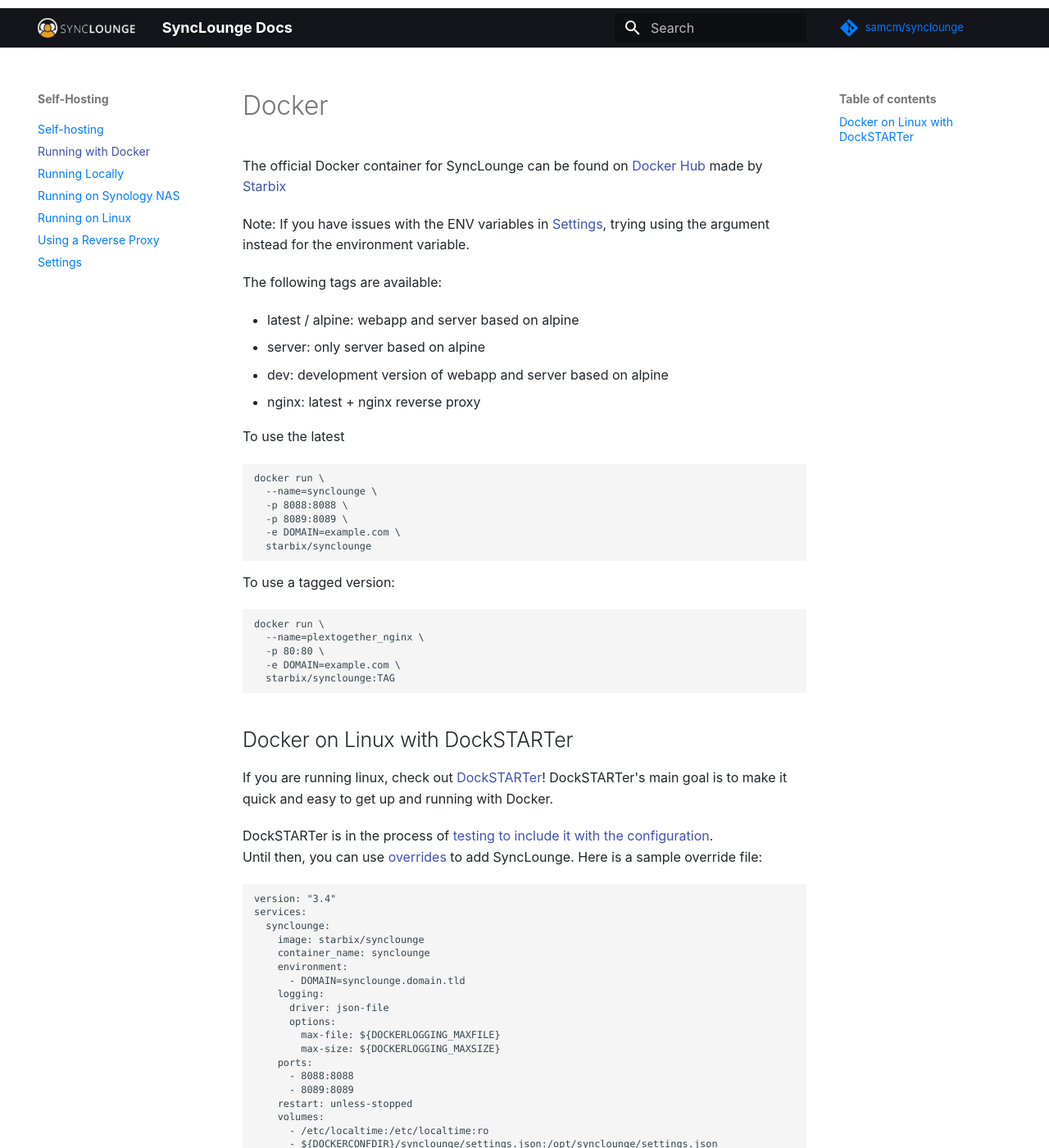
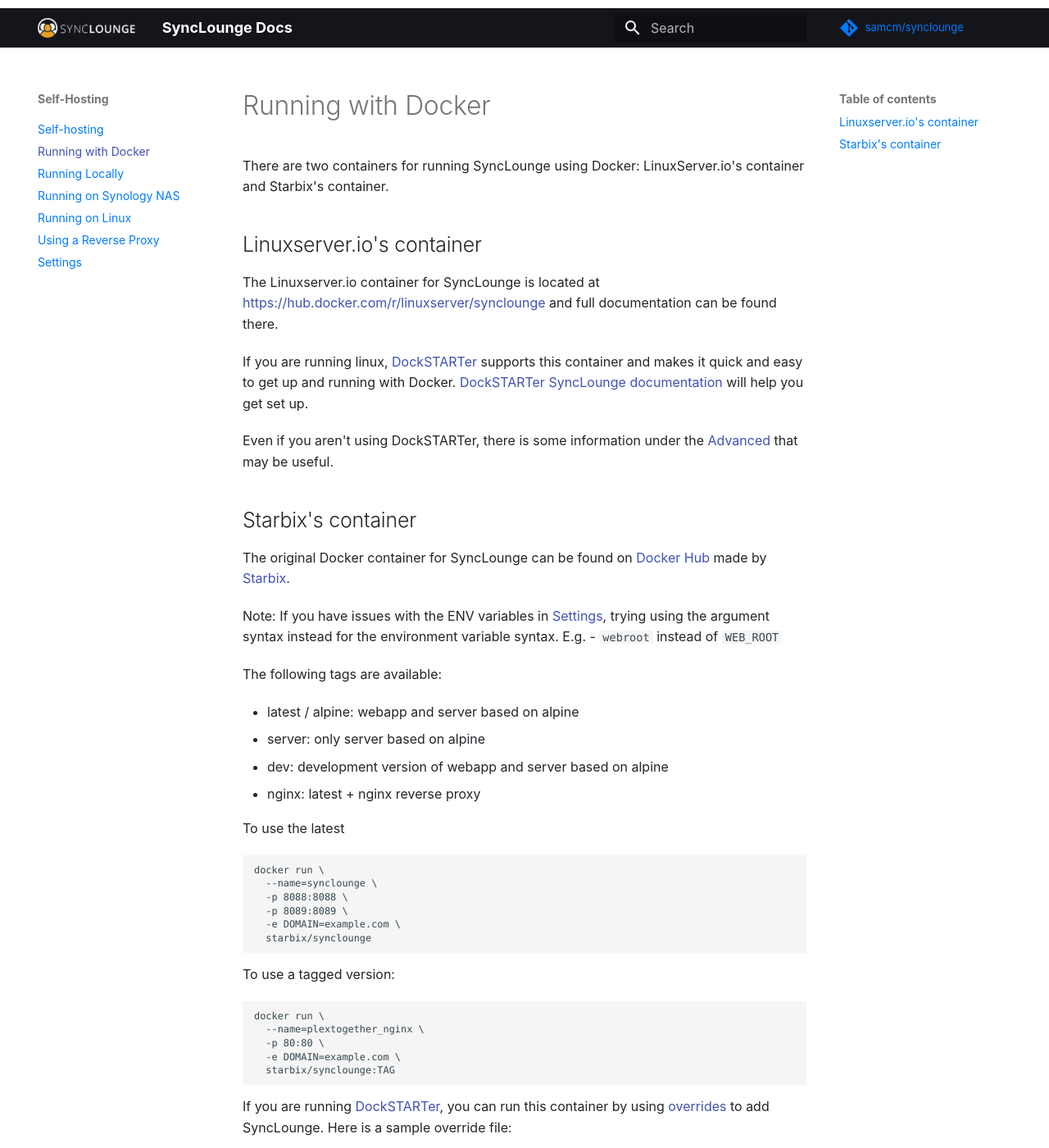
Before and after one commit to synclounge/docs.synclounge.tv, an MkDocs documentation site: the page built from docs/self-hosted/docker.md, in a window 1280 px wide and 1400 px high. Shown: the whole window at 82% size. Built offline with MkDocs 1.6.1 and Material for MkDocs 9.7.7, drawn with Linux system fonts in a browser that asks for light colours; comment, search, counter and statistics services are not loaded.

Commit message:
Update docker.md (#24)
Add LSIO container information and do a little restructuring.
Fix the title header

````diff
--- a/docs/self-hosted/docker.md
+++ b/docs/self-hosted/docker.md
@@ -1,9 +1,21 @@
 
-# Docker
+# Running with Docker
 
-The official Docker container for SyncLounge can be found on [Docker Hub](https://hub.docker.com/r/starbix/synclounge) made by [Starbix](https://github.com/Starbix/)
+There are two containers for running SyncLounge using Docker: LinuxServer.io's container and Starbix's container.
 
-Note: If you have issues with the ENV variables in [Settings](/self-hosted/settings/), trying using the argument instead for the environment variable.
+## Linuxserver.io's container
+
+The Linuxserver.io container for SyncLounge is located at [https://hub.docker.com/r/linuxserver/synclounge](https://hub.docker.com/r/linuxserver/synclounge) and full documentation can be found there.
+
+If you are running linux, [DockSTARTer](https://dockstarter.com/) supports this container and makes it quick and easy to get up and running with Docker. [DockSTARTer SyncLounge documentation](https://dockstarter.com/apps/synclounge/) will help you get set up.
+
+Even if you aren't using DockSTARTer, there is some information under the [Advanced](https://dockstarter.com/apps/synclounge/#advanced) that may be useful.
+
+## Starbix's container
+
+The original Docker container for SyncLounge can be found on [Docker Hub](https://hub.docker.com/r/starbix/synclounge) made by [Starbix](https://github.com/Starbix/).
+
+Note: If you have issues with the ENV variables in [Settings](/self-hosted/settings/), trying using the argument syntax instead for the environment variable syntax. E.g. - `webroot` instead of `WEB_ROOT`
 
 The following tags are available:
 
@@ -33,12 +45,7 @@
   starbix/synclounge:TAG
 ```
 
-## Docker on Linux with DockSTARTer
-
-If you are running linux, check out [DockSTARTer](https://dockstarter.com/)! DockSTARTer's main goal is to make it quick and easy to get up and running with Docker.
-
-DockSTARTer is in the process of [testing to include it with the configuration](https://github.com/GhostWriters/DockSTARTer/issues/818).
-Until then, you can use [overrides](https://dockstarter.com/advanced/overrides/) to add SyncLounge. Here is a sample override file:
+If you are running [DockSTARTer](https://dockstarter.com/), you can run this container by using [overrides](https://dockstarter.com/advanced/overrides/) to add SyncLounge. Here is a sample override file:
 
 ```yaml
 version: "3.4"
````
